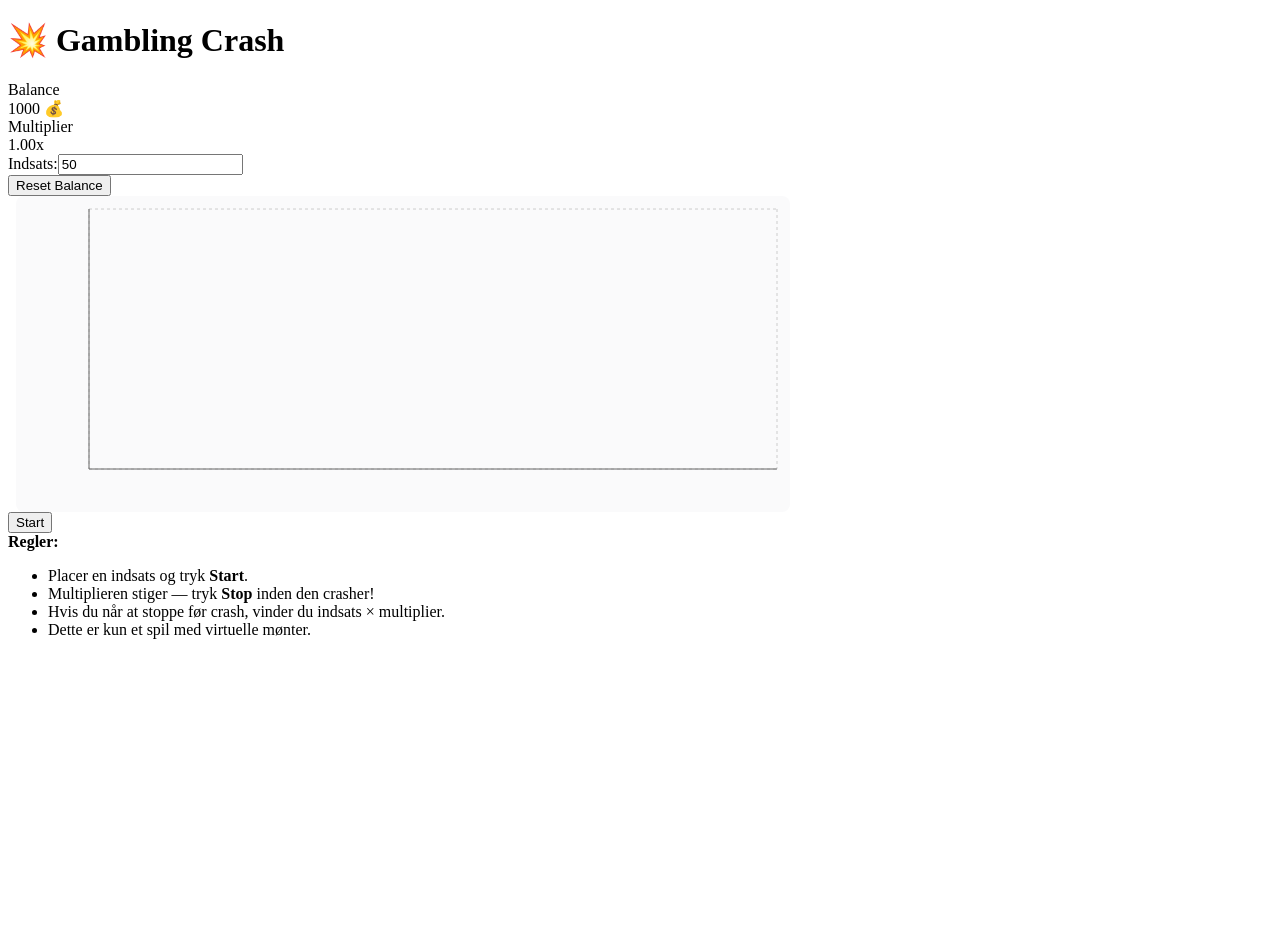
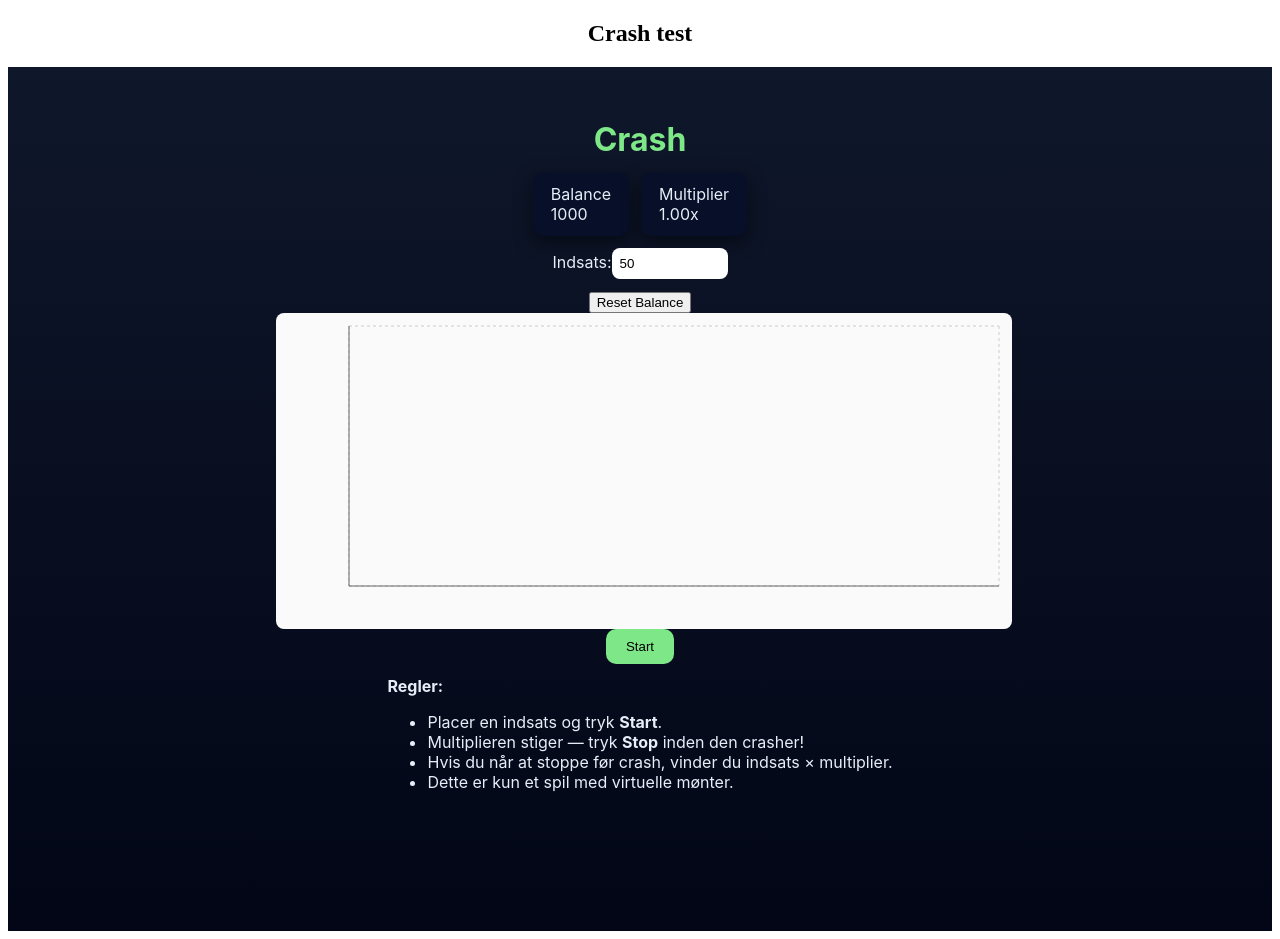
Before and after one commit to donggeunyu1/projekt, a React (Vite) app: page / in a window 1280 px wide. Before the commit the page ends 800 px from the top, so only its background shows below. Built offline with nearby package versions, Linux system fonts and the light colour scheme.

Commit message:
page og css

```diff
--- a/src/App.jsx
+++ b/src/App.jsx
@@ -1,5 +1,12 @@
-import GamblingCrash from './components/GamblingCrash'
+import React from "react";
+import GamblingCrash from "./components/GamblingCrash";
+import "./styles/Crash.css";
 
 export default function App() {
-  return <GamblingCrash />
+  return (
+    <div>
+      <h2 style={{ textAlign: "center", marginTop: "20px" }}>Crash test</h2>
+      <GamblingCrash />
+    </div>
+  );
 }
--- a/src/components/GamblingCrash.jsx
+++ b/src/components/GamblingCrash.jsx
@@ -15,7 +15,7 @@ export default function GamblingCrash() {
   function startGame() {
     if (isPlaying) return;
     if (bet <= 0 || bet > balance) {
-      setMessage("Ugyldig indsats");
+      setMessage("Not enough balance to play!");
       return;
     }
     const newCrash = generateCrashPoint();
@@ -25,7 +25,7 @@ export default function GamblingCrash() {
     setBalance((b) => b - bet);
     setCrashPoint(newCrash);
     setData([{ time: 0, multiplier: 1 }]);
-    setMessage("Spillet kører... Tryk STOP inden det crasher!");
+    setMessage("The game is on... Press STOP before it crashes!");
   }
 
   function generateCrashPoint() {
@@ -38,7 +38,7 @@ export default function GamblingCrash() {
     setCashedOut(true);
     const payout = Math.floor(bet * multiplier);
     setBalance((b) => b + payout);
-    setMessage(`Du stoppede ved ${multiplier.toFixed(2)}x og vandt ${payout} 💰`);
+    setMessage(`You stopped at ${multiplier.toFixed(2)}x and won ${payout}`);
     clearInterval(timerRef.current);
     setIsPlaying(false);
   }
@@ -73,7 +73,7 @@ export default function GamblingCrash() {
       { time: elapsed + 0.1, multiplier: 0 },    // fald ned
     ]);
 
-    setMessage(`💥 Crash ved ${crashPoint.toFixed(2)}x! Du tabte 😭`);
+    setMessage(`Crash at ${crashPoint.toFixed(2)}x! You lost`);
     setIsPlaying(false);
   }
 }
@@ -85,11 +85,11 @@ export default function GamblingCrash() {
 
   return (
     <div className="crash-container">
-      <h1 className="crash-title">💥 Gambling Crash</h1>
+      <h1 className="crash-title">Crash</h1>
       <div className="crash-stats">
         <div className="stat-card">
           <div className="stat-label">Balance</div>
-          <div className="stat-value">{balance} 💰</div>
+          <div className="stat-value">{balance}</div>
         </div>
         <div className="stat-card">
           <div className="stat-label">Multiplier</div>
--- /dev/null
+++ b/src/styles/Crash.css
@@ -0,0 +1,19 @@
+/* src/styles/Crash.css */
+.crash-container {
+  display: flex;
+  flex-direction: column;
+  align-items: center;
+  padding: 2rem;
+  font-family: Inter, Arial, sans-serif;
+  background: linear-gradient(180deg, #0f172a, #020617);
+  min-height: 100vh;
+  color: #e6eef8;
+}
+
+.crash-title { font-size: 2rem; color: #7ee787; margin-bottom: 0.8rem; }
+.crash-stats { display:flex; gap:12px; margin-bottom:12px; }
+.stat-card { background:#081029; padding:12px 18px; border-radius:10px; box-shadow: 0 6px 18px rgba(0,0,0,0.5); }
+.bet-row { margin-bottom: 12px; }
+.bet-input { width:100px; padding:8px; border-radius:8px; border:none; }
+.btn-toggle { padding:10px 20px; background:#7ee787; border:none; border-radius:10px; cursor:pointer; }
+.crash-message { margin-top:12px; color:#ffd1d1; }
```
Also changed, not shown: src/pages/CrashPage.jsx (added, +12 -0 lines).
